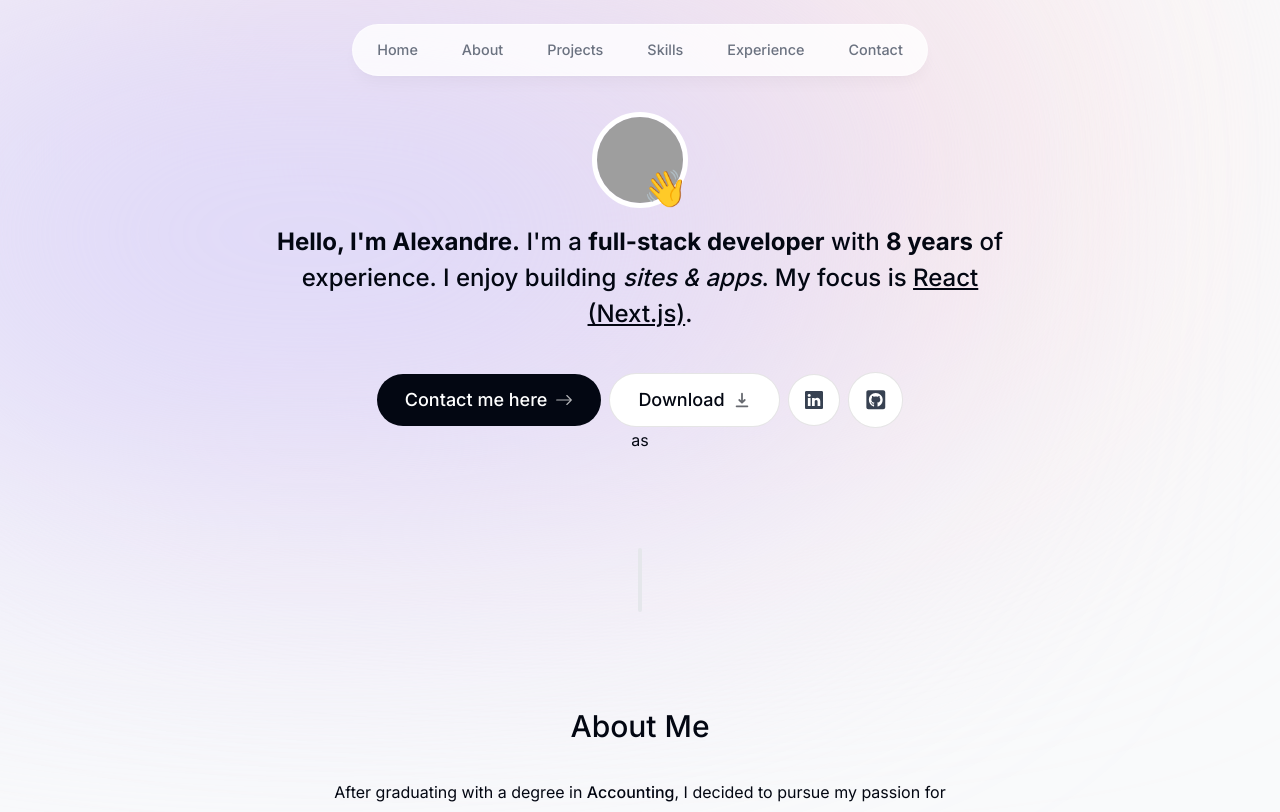
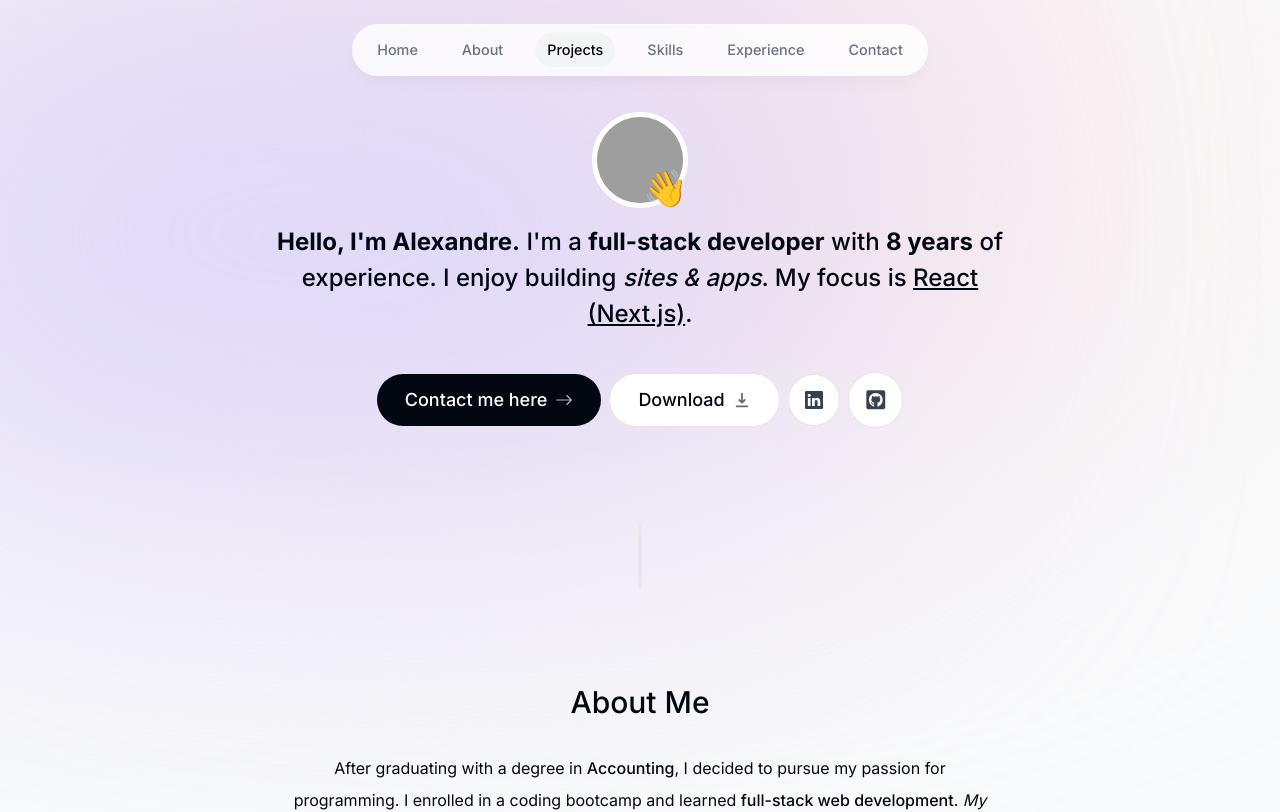
Before and after one commit to xvalexandrexv/Portefolio-Alex, a Next.js app: page / in a window 1280 px wide. Shown: the top 812 px of the page. Built offline with nearby package versions, Linux system fonts and the light colour scheme; grey boxes are pictures that could not be loaded.

Commit message:
nav bar animation, and context api implementation

```diff
--- a/app/layout.tsx
+++ b/app/layout.tsx
@@ -1,6 +1,7 @@
 import './globals.css'
 import { Inter } from 'next/font/google'
 import Header from '@/components/header'
+import ActiveSectionContextProvider from '@/context/active-section-context'
 
 const inter = Inter({ subsets: ['latin'] })
 
@@ -15,7 +16,7 @@
   children: React.ReactNode
 }) {
   return (
-    <html lang="en">
+    <html lang="en" className="!scroll-smooth">
       <body className={`${inter.className} bg-gray-50 text-gray-950 relative
       h-[5000px] pt-28 sm:-36`}>
         <div className='bg-[#fbe2e3] absolute top-[-6rem] right-[11rem]
@@ -27,8 +28,12 @@
         sm:w-[68.75rem] md:left-[-33rem] lg:left-[-28rem] xl:left-[-15rem]
         2xl:left-[-5rem]'></div>
 
+        <ActiveSectionContextProvider>
         <Header />
-        {children}</body>
+        {children}
+        </ActiveSectionContextProvider>
+
+        </body>
     </html>
   )
 }
--- a/components/about.tsx
+++ b/components/about.tsx
@@ -2,15 +2,20 @@
 import React from 'react'
 import SectionHeading from './section-heading'
 import { motion } from "framer-motion";
-
+import { useSectionInView } from '@/lib/hooks';
 
 export default function About() {
+  const { ref } = useSectionInView("About");
+
   return (
-    <motion.section className="mb- 28 max-w-[45rem] text-center leading-8
-    sm:mb-40"
+    <motion.section
+    ref={ref}
+    className="mb- 28 max-w-[45rem] text-center leading-8
+    sm:mb-40 scroll-mt-28"
     initial={{ opacity: 0, y: 100 }}
     animate={{ opacity: 1, y: 0 }}
     transition={{ delay: 0.175 }}
+    id="about"
     >
 
     <SectionHeading>About me</SectionHeading>
--- a/components/header.tsx
+++ b/components/header.tsx
@@ -3,8 +3,15 @@
 import { motion } from "framer-motion";
 import { links } from '@/lib/data';
 import Link from 'next/link';
+import clsx from 'clsx';
+import { text } from 'stream/consumers';
+import { useActiveSectionContext } from '@/context/active-section-context';
+
 
 export default function Header() {
+
+const { activeSection, setActiveSection, setTimeOfLastClick } = useActiveSectionContext();
+
   return (
     <header className="z-[999] relative">
         <motion.div className="fixed top-0 left-1/2 h-[4.5rem] w-full rounded-none
@@ -24,21 +31,42 @@
             sm:gap-5">
                 {
                     links.map(link =>(
-                        <motion.li className="h-3/4 flex items-center justify-center"
+                        <motion.li className="h-3/4 flex items-center justify-center relative"
                          key={link.hash}
                          initial={{ y:-100, opacity:0 }}
                          animate={{ y:0, opacity:1 }}
                          >
-                            <Link className="flex w-full items-center justify-center
-                            px-3 py-3 hover:text-gray-950 transition"
-                             href={link.hash}>{link.name}</Link>
+                            <Link className={clsx("flex w-full items-center justify-center px-3 py-3 hover:text-gray-950 transition",
+                                {
+                                    "text-gray-950": activeSection === link.name,
+                                }
+                            )}
+                             href={link.hash}
+                             onClick={() => {setActiveSection(link.name)
+                                setTimeOfLastClick(Date.now())
+                             }}
+                             >{link.name}
+
+                                {
+                                    link.name === activeSection && (
+                                    <motion.span className="bg-gray-100 rounded-full absolute inset-0
+                                    -z-10"
+                                    layoutId="activeSection"
+                                    transition={{
+                                        type: "spring",
+                                        stiffness: 380,
+                                        damping: 30,
+                                    }}
+                                    ></motion.span>)
+                                }
+
+                             </Link>
                         </motion.li>
                     ))
                 }
             </ul>
         </nav>
 
-
     </header>
   );
 }
--- a/components/intro.tsx
+++ b/components/intro.tsx
@@ -1,16 +1,19 @@
 "use client"
-import React from 'react'
 import { motion } from "framer-motion"
 import Image from 'next/image'
 import Link from 'next/link'
 import {BsArrowRight, BsLinkedin} from "react-icons/bs"
 import {HiDownload} from "react-icons/hi"
 import { FaGithubSquare } from 'react-icons/fa'
+import { useSectionInView } from "@/lib/hooks"
 
 
 export default function Intro() {
+  const { ref } = useSectionInView("Home", 0.5);
+
   return (
-    <section className="mb-28 max-w-[50rem] text-center sm:mb-0">
+    <section ref={ref} className="mb-28 max-w-[50rem] text-center sm:mb-0
+    scroll-mt-[100rem]" id="home">
       <div className="flex items-center justify-center">
         <div className='relative'>
           <motion.div
@@ -97,7 +100,7 @@
           <FaGithubSquare />
         </a>
       </motion.div>
-      <div className="text-center">as</div>
+      <div className="text-center"></div>
     </section>
   )
 }
--- a/components/projects.tsx
+++ b/components/projects.tsx
@@ -1,12 +1,17 @@
-import React, { useRef } from 'react'
+"use client"
+
+import React from 'react'
 import SectionHeading from './section-heading'
 import { projectsData } from '@/lib/data'
 import Project from "./project"
+import { useSectionInView } from '@/lib/hooks'
 
 
 export default function Projects() {
+  const { ref } = useSectionInView("Projects", 0.5);
+
   return (
-    <section>
+    <section ref={ref} className="scroll-mt-28" id="projects">
         <SectionHeading>My projects</SectionHeading>
 
         <div>
--- /dev/null
+++ b/context/active-section-context.tsx
@@ -0,0 +1,40 @@
+"use client"
+import React, { ReactNode, useState, createContext, useContext } from 'react'
+import type { SectionName } from '@/lib/types'
+
+
+type ActiveSectionContextProviderProps = {
+    children: React.ReactNode;
+}
+
+type ActiveSectionContextType = {
+    activeSection: SectionName;
+    setActiveSection: React.Dispatch<React.SetStateAction<SectionName>>;
+    timeOfLastClick: number;
+    setTimeOfLastClick: React.Dispatch<React.SetStateAction<number>>;
+}
+
+export const ActiveSectionContext = createContext<ActiveSectionContextType | null>(null);
+
+export default function ActiveSectionContextProvider({children}: ActiveSectionContextProviderProps) {
+    const[activeSection, setActiveSection] = useState<SectionName>("Home")
+    const [timeOfLastClick, setTimeOfLastClick] = useState(0); // desativa o Observer durante 1 segundo quando clico noutra aba, project about home etc
+
+    return <ActiveSectionContext.Provider value={{
+        activeSection,
+        setActiveSection,
+        timeOfLastClick,
+        setTimeOfLastClick,
+    }}>{children}</ActiveSectionContext.Provider>;
+}
+
+export function useActiveSectionContext() {
+    const context = useContext(ActiveSectionContext)
+
+    if (context == null) {
+        throw new Error(
+            "useActiveSectionContext must be used within an ActiveSectionContextProvider"
+        );
+    }
+    return context
+}
--- /dev/null
+++ b/lib/hooks.ts
@@ -0,0 +1,26 @@
+// custom hook para evitar os diversos duplicados que irei criar
+
+import { useActiveSectionContext } from "@/context/active-section-context";
+import { useEffect } from "react";
+import { useInView } from 'react-intersection-observer'
+import type { SectionName } from "./types";
+
+
+export function useSectionInView (sectionName: SectionName, threshold = 0.75) {
+
+    const { ref, inView} = useInView({
+        threshold: threshold // quando a secçao estiver pelo a 50% troca do elemento da navBar
+      });
+      const{ setActiveSection, timeOfLastClick }= useActiveSectionContext();
+
+      useEffect(() => {
+        if(inView && Date.now() - timeOfLastClick > 1000) {
+          setActiveSection(sectionName);
+        }
+      },[inView, setActiveSection, timeOfLastClick, sectionName])
+
+      return {
+        ref
+      }
+
+}
--- /dev/null
+++ b/lib/types.ts
@@ -0,0 +1,3 @@
+import { links } from "./data";
+
+export type SectionName = (typeof links)[number]["name"];
--- a/package.json
+++ b/package.json
@@ -13,6 +13,7 @@
     "@types/react": "18.2.73",
     "@types/react-dom": "18.2.23",
     "autoprefixer": "10.4.19",
+    "clsx": "^2.1.0",
     "eslint": "8.57.0",
     "eslint-config-next": "14.1.4",
     "framer-motion": "^11.0.24",
@@ -21,6 +22,7 @@
     "react": "18.2.0",
     "react-dom": "18.2.0",
     "react-icons": "^5.0.1",
+    "react-intersection-observer": "^9.8.2",
     "tailwindcss": "3.4.3",
     "typescript": "5.4.3"
   }
```
Also changed, not shown: 1 other file (tests, documents, lock files or other folders).
